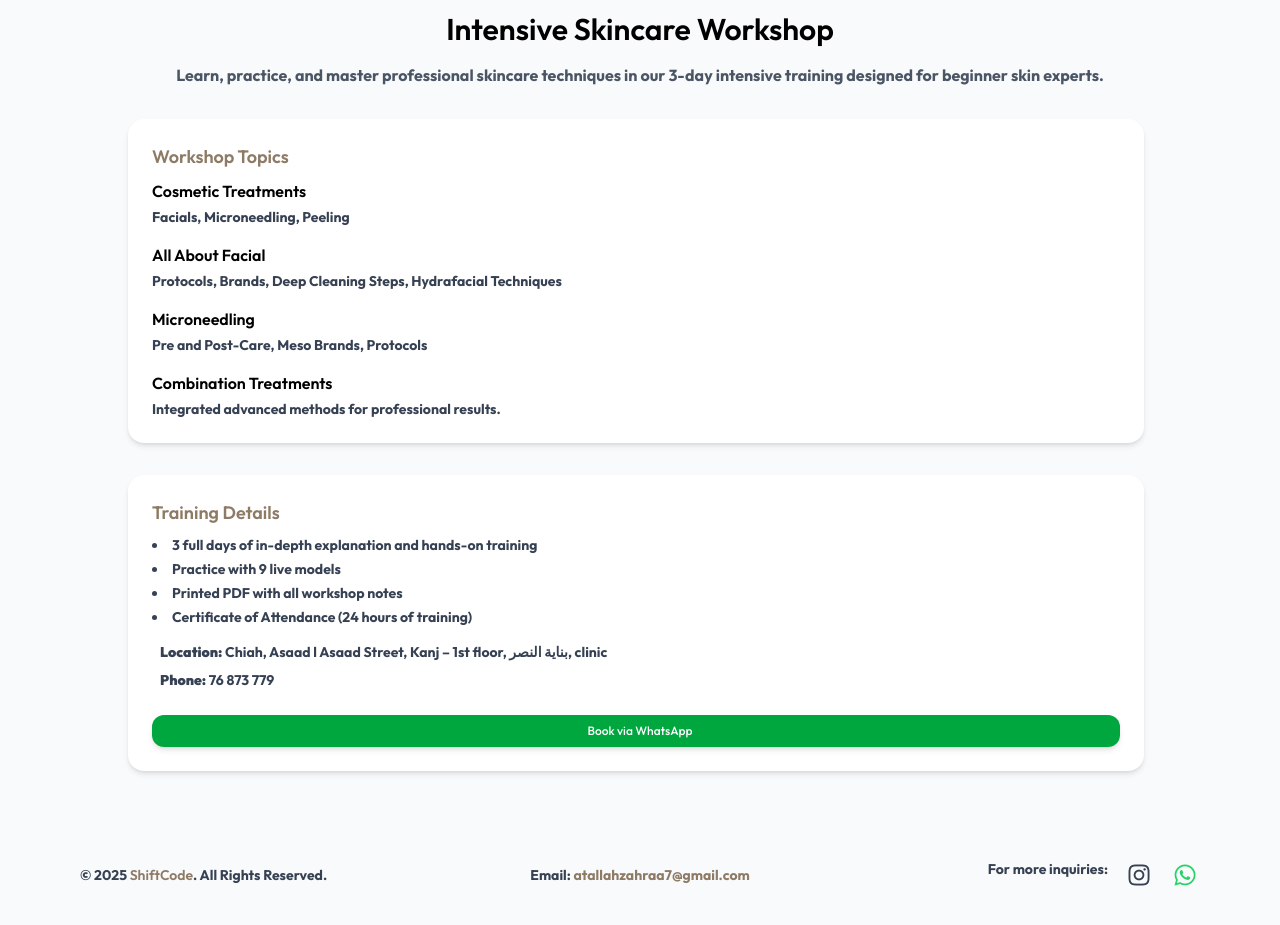
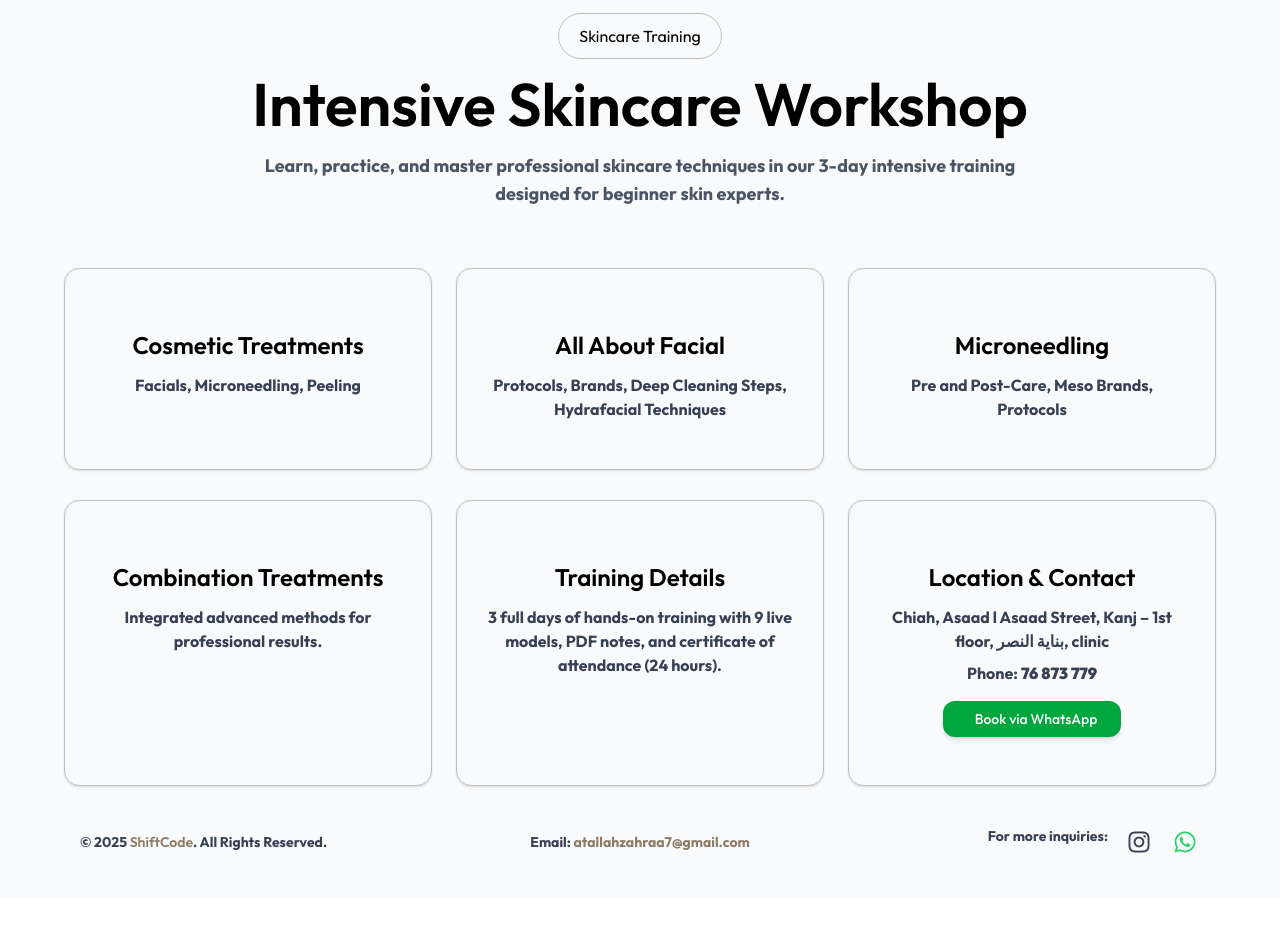
Before and after one commit to shiftcode-lb/skinCareByZahraa, a React (Vite) app in the folder frontend/: page / in a window 1280 px wide. Shown: the part 1287-2212 px from the top of the page. After the commit the page ends 2185 px from the top, so only its background shows below. Built offline with nearby package versions, Linux system fonts and the light colour scheme.

Commit message:
added some animations for faq and workshop details

```diff
--- a/frontend/package.json
+++ b/frontend/package.json
@@ -12,6 +12,7 @@
   "dependencies": {
     "@fortawesome/fontawesome-free": "^7.0.0",
     "@tailwindcss/vite": "^4.1.12",
+    "framer-motion": "^12.23.12",
     "react": "^19.1.0",
     "react-dom": "^19.1.0",
     "react-router-dom": "^7.8.2",
--- a/frontend/src/components/Workshop.jsx
+++ b/frontend/src/components/Workshop.jsx
@@ -1,108 +1,121 @@
-import React from "react";
+import React, { useRef } from "react";
+import { motion, useInView } from "framer-motion";
 
 const Workshop = () => {
+  const sectionRef = useRef(null);
+  const isInView = useInView(sectionRef, { margin: "-100px", amount: 0.2 });
+  // margin = trigger offset, amount = how much of section must be visible
+
+  // Animation variants
+  const cardVariants = {
+    hidden: { opacity: 0, y: 40 },
+    visible: (i) => ({
+      opacity: 1,
+      y: 0,
+      transition: { delay: i * 0.2, duration: 0.6, ease: "easeOut" },
+    }),
+  };
+
   return (
-    <section
+    <motion.section
       id="workshop"
-      className="bg-gray-50 py-12 px-6 md:px-20"
+      ref={sectionRef}
+      initial={{ opacity: 0 }}
+      animate={{ opacity: isInView ? 1 : 0 }} // fades in/out depending on scroll
+      transition={{ duration: 0.8 }}
+      className="lg:pt-25 pt-15 bg-gray-50"
     >
-      <div className="max-w-5xl mx-auto text-center mb-8">
-        <h3 className="border border-[#bebebe] py-2 px-4 rounded-2xl text-xs inline-block font-normal mb-3">
+      <div className="container">
+        {/* Section Header */}
+        <motion.div
+          className="text-center pb-15"
+          initial={{ opacity: 0, y: -30 }}
+          animate={isInView ? { opacity: 1, y: 0 } : { opacity: 0, y: -30 }}
+          transition={{ duration: 0.8 }}
+        >
+          <h3 className="border border-[#bebebe] py-2.5 px-5 rounded-3xl md:text-base text-sm inline-block font-normal mb-[5px]">
             <i className="ri-sparkling-fill text-primary"></i> Skincare Training
           </h3>
-        <h2 className="text-2xl md:text-3xl font-semibold text-black-100 mb-4">
+          <h2 className="xl:leading-[80px] xl:text-[60px] md:leading-[50px] md:text-[40px] leading-[40px] text-[32px] text-black-100 font-semibold">
             Intensive Skincare Workshop
           </h2>
-        <p className="md:text-base text-gray-600">
+          <p className="md:text-lg text-base mt-2 text-gray-600 max-w-3xl mx-auto">
             Learn, practice, and master professional skincare techniques in our
             3-day intensive training designed for beginner skin experts.
           </p>
-      </div>
+        </motion.div>
 
-      {/* Content Wrapper */}
-      <div className="max-w-5xl mx-auto space-y-8 pr-2">
-        {/* Workshop Topics */}
-        <div className="bg-white shadow-md rounded-2xl p-6 text-left space-y-4">
-          <h3 className="text-lg font-semibold text-primary mb-2">
-            Workshop Topics
-          </h3>
-
-          <div>
-            <h4 className="text-base font-semibold text-black-100 mb-1">
-              Cosmetic Treatments
-            </h4>
-            <p className="text-gray-700 text-sm">Facials, Microneedling, Peeling</p>
-          </div>
-
-          <div>
-            <h4 className="text-base font-semibold text-black-100 mb-1">
-              All About Facial
-            </h4>
-            <p className="text-gray-700 text-sm">
-              Protocols, Brands, Deep Cleaning Steps, Hydrafacial Techniques
+        {/* Grid Section */}
+        <div className="grid lg:grid-cols-3 md:grid-cols-2 gap-x-6 gap-y-7.5 max-w-6xl mx-auto">
+          {[
+            {
+              icon: "ri-magic-fill",
+              title: "Cosmetic Treatments",
+              desc: "Facials, Microneedling, Peeling",
+            },
+            {
+              icon: "ri-emotion-happy-fill",
+              title: "All About Facial",
+              desc: "Protocols, Brands, Deep Cleaning Steps, Hydrafacial Techniques",
+            },
+            {
+              icon: "ri-contrast-drop-fill",
+              title: "Microneedling",
+              desc: "Pre and Post-Care, Meso Brands, Protocols",
+            },
+            {
+              icon: "ri-shape-fill",
+              title: "Combination Treatments",
+              desc: "Integrated advanced methods for professional results.",
+            },
+            {
+              icon: "ri-book-2-fill",
+              title: "Training Details",
+              desc: "3 full days of hands-on training with 9 live models, PDF notes, and certificate of attendance (24 hours).",
+            },
+            {
+              icon: "ri-map-pin-2-fill",
+              title: "Location & Contact",
+              desc: (
+                <>
+                  <p className="mb-2">
+                    Chiah, Asaad l Asaad Street, Kanj – 1st floor, بناية النصر,
+                    clinic
                   </p>
-          </div>
-
-          <div>
-            <h4 className="text-base font-semibold text-black-100 mb-1">
-              Microneedling
-            </h4>
-            <p className="text-gray-700 text-sm">
-              Pre and Post-Care, Meso Brands, Protocols
+                  <p className="mb-4">
+                    Phone: <strong>76 873 779</strong>
                   </p>
-          </div>
-
-          <div>
-            <h4 className="text-base font-semibold text-black-100 mb-1">
-              Combination Treatments
-            </h4>
-            <p className="text-gray-700 text-sm">
-              Integrated advanced methods for professional results.
-            </p>
-          </div>
-        </div>
-
-        {/* Training Details */}
-        <div className="bg-white shadow-md rounded-2xl p-6 text-left space-y-4">
-          <h3 className="text-lg font-semibold text-primary mb-2">
-            Training Details
-          </h3>
-          <ul className="list-disc list-inside text-gray-700 space-y-1 text-sm">
-            <li>3 full days of in-depth explanation and hands-on training</li>
-            <li>Practice with 9 live models</li>
-            <li>Printed PDF with all workshop notes</li>
-            <li>Certificate of Attendance (24 hours of training)</li>
-          </ul>
-
-          {/* Location + Map */}
-          <div className="space-y-2 text-sm">
-            <div className="flex items-start gap-2">
-              <i className="ri-map-pin-line text-primary text-base"></i>
-              <p className="text-gray-700 leading-snug">
-                <strong>Location:</strong> Chiah, Asaad l Asaad Street, Kanj –
-                1st floor, بناية النصر, clinic
-              </p>
-            </div>
-
-            <div className="flex items-center gap-2">
-              <i className="ri-phone-line text-primary text-base"></i>
-              <p className="text-gray-700">
-                <strong>Phone:</strong> 76 873 779
-              </p>
-            </div>
-          </div>
-
-          {/* WhatsApp Button */}
                   <a
                     href="https://wa.me/96176873779"
-            className="w-full inline-flex items-center justify-center gap-2 rounded-xl bg-green-600 px-6 py-2 text-xs font-medium text-white shadow-md transition-all duration-300 hover:bg-green-700 hover:shadow-lg active:scale-95"
+                    className="inline-flex items-center justify-center gap-2 rounded-xl bg-green-600 px-6 py-2 text-sm font-medium text-white shadow-md transition-all duration-300 hover:bg-green-700 hover:shadow-lg active:scale-95"
                   >
                     <i className="ri-whatsapp-line text-base"></i>
                     <span>Book via WhatsApp</span>
                   </a>
+                </>
+              ),
+            },
+          ].map((item, i) => (
+            <motion.div
+              key={i}
+              custom={i}
+              variants={cardVariants}
+              initial="hidden"
+              animate={isInView ? "visible" : "hidden"}
+              className="text-center py-12 px-7.5 rounded-[15px] border border-[#bebebe] hover:border-primary transition-all duration-500 shadow-sm"
+            >
+              <i className={`${item.icon} text-[50px] text-primary`}></i>
+              <h4 className="lg:text-2xl text-xl font-semibold my-3">
+                {item.title}
+              </h4>
+              <div className="lg:text-base text-sm text-gray-700">
+                {item.desc}
+              </div>
+            </motion.div>
+          ))}
         </div>
       </div>
-    </section>
+    </motion.section>
   );
 };
 
```
Also changed, not shown: frontend/src/components/FAQ.jsx (+55 -21 lines), 1 other file (tests, documents, lock files or other folders). Lines whose indentation alone changed are shown as unchanged.
